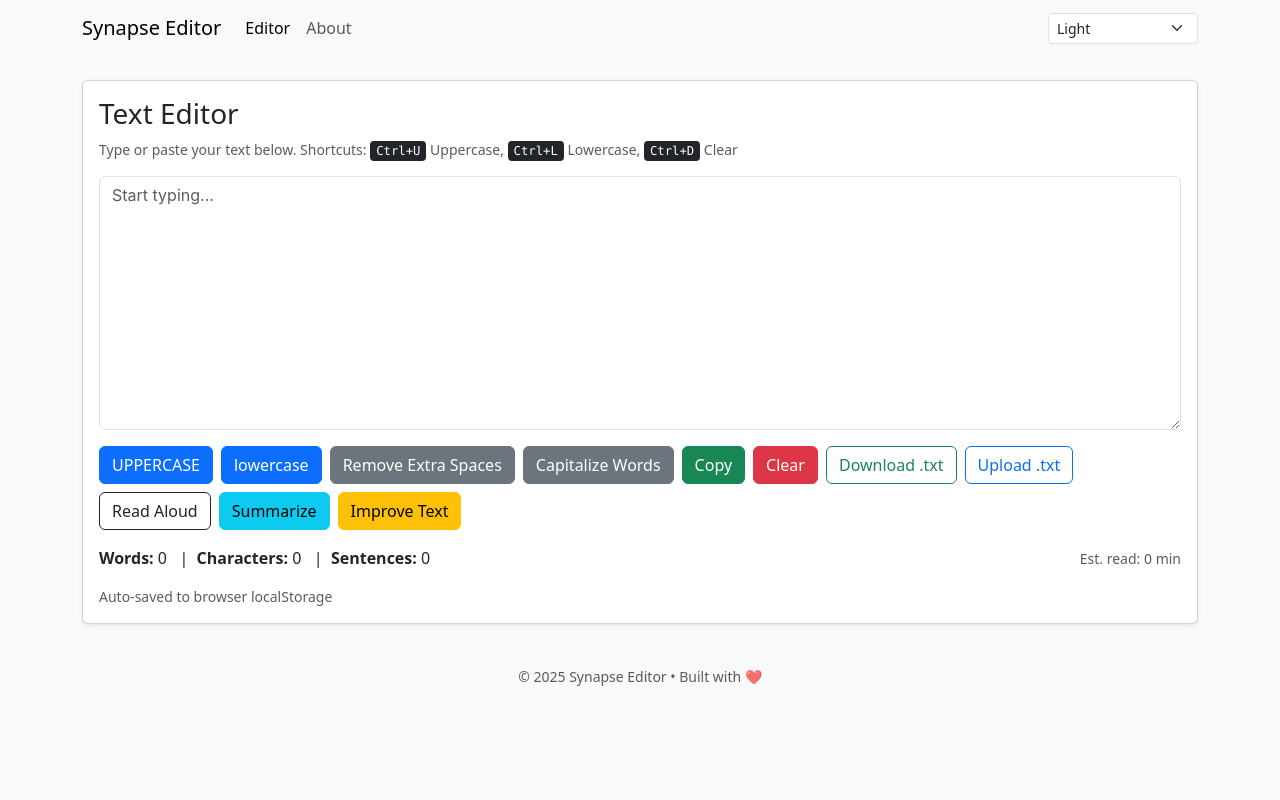
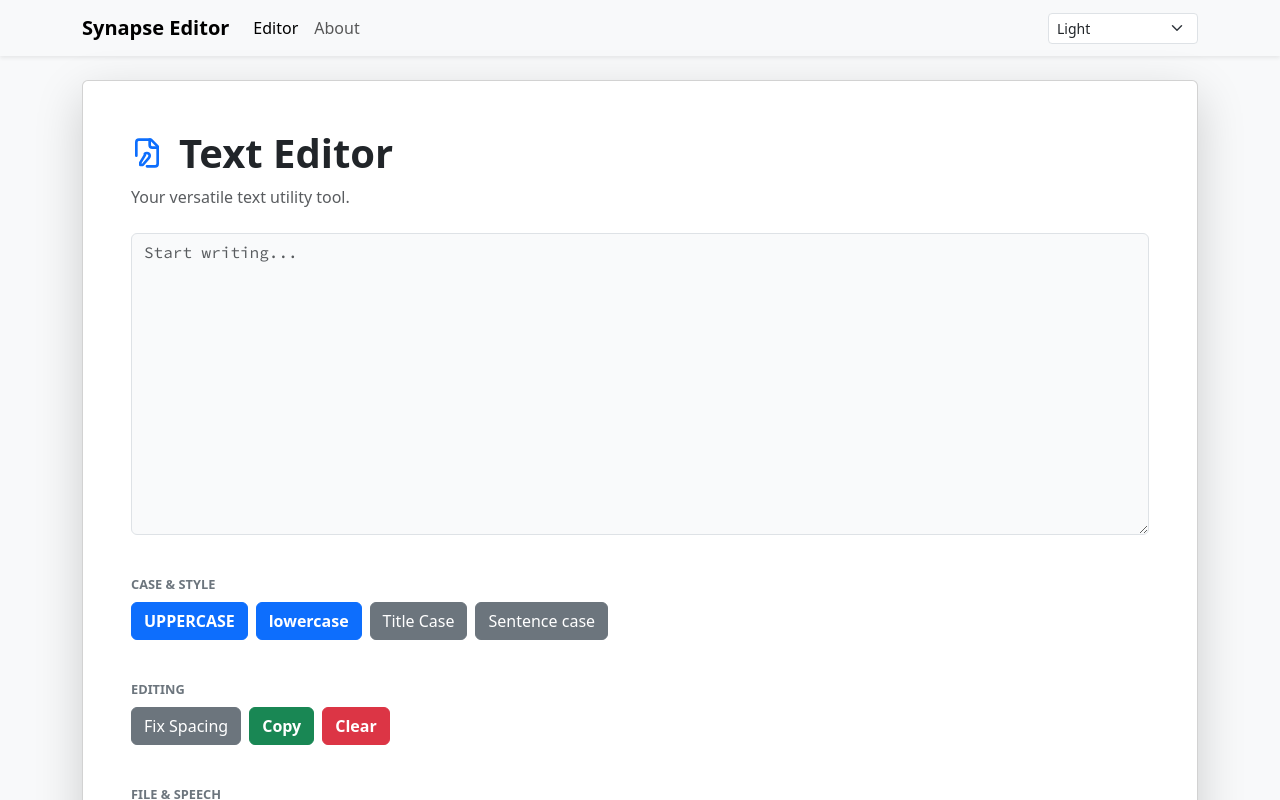
Before and after one commit to PrathaMesh3056/Text-Editor, a React (Vite) app: page / in a window 1280 px wide. Shown: the top 800 px of the page. Built offline with nearby package versions, Linux system fonts and the light colour scheme.

Commit message:
Final fix: Add resilient Telegram messaging

```diff
--- a/src/Navbar.jsx
+++ b/src/Navbar.jsx
@@ -2,10 +2,11 @@
 import React from "react";
 
 function Navbar({ onNavigate, currentPage, theme, onThemeChange }) {
+  // UPDATED: Added "shadow-sm" class for a subtle lift
   return (
-    <nav className={`navbar navbar-expand-lg navbar-${theme === "dark" ? "dark" : "light"} bg-${theme === "dark" ? "dark" : "light"}`}>
+    <nav className={`navbar navbar-expand-lg navbar-${theme === "dark" ? "dark" : "light"} bg-${theme === "dark" ? "dark" : "light"} shadow-sm`}>
       <div className="container">
-        <a className="navbar-brand" href="#" onClick={(e) => { e.preventDefault(); onNavigate("editor"); }}>
+        <a className="navbar-brand fw-bold" href="#" onClick={(e) => { e.preventDefault(); onNavigate("editor"); }}>
           Synapse Editor
         </a>
         <button className="navbar-toggler" type="button" data-bs-toggle="collapse" data-bs-target="#navmenu">
--- a/src/TextEditor.jsx
+++ b/src/TextEditor.jsx
@@ -1,27 +1,55 @@
-// TextEditor.jsx
 import React, { useEffect, useState, useRef } from "react";
 import StatsPanel from "./StatsPanel";
-import AiModal from "./AiModal"; // <-- Import the new modal component
+import AiModal from "./AiModal";
 
 function TextEditor({ showAlert, theme }) {
   const [text, setText] = useState(() => localStorage.getItem("editorText") || "");
   const [isAiLoading, setIsAiLoading] = useState(false);
-
-  // --- New state for our modal ---
   const [showAiModal, setShowAiModal] = useState(false);
   const [modalContent, setModalContent] = useState('');
   const [modalTitle, setModalTitle] = useState('');
-
+  const [modalAction, setModalAction] = useState('');
   const fileInputRef = useRef();
 
-  // ... (all your existing useEffects and functions like toUpperCase, etc., remain unchanged)
+  // --- Utility Functions (including NEW ones) ---
+
+  const toTitleCase = () => {
+    setText(t => {
+      const newText = t.replace(/\w\S*/g, (word) =>
+        word.charAt(0).toUpperCase() + word.substr(1).toLowerCase()
+      );
+      showAlert("Converted to Title Case");
+      return newText;
+    });
+  };
+
+  const toSentenceCase = () => {
+    setText(t => {
+      const newText = t.toLowerCase().replace(/(^\s*\w|[.!?]\s*\w)/g, (c) => c.toUpperCase());
+      showAlert("Converted to Sentence Case");
+      return newText;
+    });
+  };
+
+  const findSource = () => {
+    const selectedText = window.getSelection().toString().trim();
+    if (selectedText) {
+      const url = `https://scholar.google.com/scholar?q=${encodeURIComponent(selectedText)}`;
+      window.open(url, '_blank');
+      showAlert("Searching for source on Google Scholar");
+    } else {
+      showAlert("Please highlight some text to find a source", "warning");
+    }
+  };
+
+  // --- All your existing functions ---
+  useEffect(() => { const id = setTimeout(() => { localStorage.setItem("editorText", text); }, 700); return () => clearTimeout(id); }, [text]);
   const handleChange = (e) => setText(e.target.value);
   const toUpperCase = () => { setText((t) => { const n = t.toUpperCase(); showAlert("Converted to UPPERCASE"); return n; }); };
   const toLowerCase = () => { setText((t) => { const n = t.toLowerCase(); showAlert("Converted to lowercase"); return n; }); };
   const clearText = () => { setText(""); showAlert("Cleared text", "warning"); };
   const copyText = async () => { try { await navigator.clipboard.writeText(text); showAlert("Copied to clipboard"); } catch { showAlert("Copy failed", "danger"); } };
   const removeExtraSpaces = () => { setText((t) => { const n = t.replace(/\s+/g, " ").trim(); showAlert("Removed extra spaces"); return n; }); };
-  const capitalizeWords = () => { setText((t) => { const n = t.replace(/\w\S*/g, (w) => w.charAt(0).toUpperCase() + w.substr(1).toLowerCase()); showAlert("Capitalized each word"); return n; }); };
   const downloadTxt = () => { const blob = new Blob([text], { type: "text/plain;charset=utf-8" }); const url = URL.createObjectURL(blob); const a = document.createElement("a"); a.href = url; a.download = "notes.txt"; a.click(); URL.revokeObjectURL(url); showAlert("Downloaded as notes.txt"); };
   const uploadTxt = (file) => { if (!file) return; const reader = new FileReader(); reader.onload = (e) => { setText(e.target.result); showAlert(`Loaded ${file.name}`); }; reader.readAsText(file); };
   const handleFileSelect = (e) => { const f = e.target.files[0]; uploadTxt(f); e.target.value = ""; };
@@ -36,20 +64,19 @@ function TextEditor({ showAlert, theme }) {
     }
     setIsAiLoading(true);
     const apiUrl = import.meta.env.VITE_API_URL;
-
     try {
-      const response = await fetch(`${apiUrl}/api/generate`, {
-        method: 'POST',
-        headers: { 'Content-Type': 'application/json' },
-        body: JSON.stringify({ text, action }),
-      });
-
+      const response = await fetch(`${apiUrl}/api/generate`, { method: 'POST', headers: { 'Content-Type': 'application/json' }, body: JSON.stringify({ text, action }), });
       if (!response.ok) throw new Error(`API error: ${response.statusText}`);
-
       const data = await response.json();
 
-      // --- Instead of setText, we now show the modal ---
-      setModalTitle(`AI Suggestions for "${action.charAt(0).toUpperCase() + action.slice(1)}"`);
+      const titleMap = {
+          improve: 'AI Improvement Suggestions',
+          summarize: 'AI Summary',
+          formatCitation: 'AI Generated Citations'
+      };
+
+      setModalTitle(titleMap[action] || 'AI Suggestions');
+      setModalAction(action); // Let the modal know which action it's for
       setModalContent(data.result);
       setShowAiModal(true);
 
@@ -61,7 +88,6 @@ function TextEditor({ showAlert, theme }) {
     }
   };
 
-  // --- New function to handle selection from the modal ---
   const handleSuggestionSelect = (suggestion) => {
     setText(suggestion);
     setShowAiModal(false);
@@ -69,52 +95,66 @@ function TextEditor({ showAlert, theme }) {
   };
 
   return (
-    <> {/* Use a fragment to wrap the component and the modal */}
-      <AiModal
-        show={showAiModal}
-        onHide={() => setShowAiModal(false)}
-        title={modalTitle}
-        content={modalContent}
-        onSelect={handleSuggestionSelect}
-      />
+    <>
+      <AiModal show={showAiModal} onHide={() => setShowAiModal(false)} title={modalTitle} content={modalContent} onSelect={handleSuggestionSelect} action={modalAction}/>
+      <div className="card shadow-lg">
+        <div className="card-body p-4 p-sm-5">
+            <div className="d-flex align-items-center gap-3 mb-2">
+                 <svg xmlns="http://www.w3.org/2000/svg" width="32" height="32" viewBox="0 0 24 24" fill="none" stroke="currentColor" strokeWidth="2" strokeLinecap="round" strokeLinejoin="round" className="text-primary"><path d="M12 22h6a2 2 0 0 0 2-2V7l-5-5H6a2 2 0 0 0-2 2v10"/><path d="M14 2v4a2 2 0 0 0 2 2h4"/><path d="M10.4 12.6a2 2 0 1 1 3 3L8.8 21H7v-1.8l3.4-5.6Z"/></svg>
+                <h3 className="card-title display-6 fw-bolder mb-0">Text Editor</h3>
+            </div>
+          <p className="text-muted mb-4">Your versatile text utility tool.</p>
+          <textarea
+            className="form-control editor-textarea mb-4"
+            rows="12"
+            value={text}
+            onChange={handleChange}
+            placeholder="Start writing..."
+            style={{
+              background: theme === "dark" ? "#2a2a2a" : "#f9fafb",
+              color: theme === "dark" ? "#eaeaea" : "#1f2937",
+            }}
+          />
 
-      <div className="card shadow-sm">
-        <div className="card-body">
-          {/* ... all your existing JSX for the text editor card ... */}
-          {/* The content of the card itself (textarea, buttons, etc.) doesn't need to change */}
-           <h3 className="card-title">Text Editor</h3>
-            <p className="text-muted small">Type or paste your text below. Shortcuts: <kbd>Ctrl+U</kbd> Uppercase, <kbd>Ctrl+L</kbd> Lowercase, <kbd>Ctrl+D</kbd> Clear</p>
-            <textarea
-              className="form-control mb-3"
-              rows="10"
-              value={text}
-              onChange={handleChange}
-              placeholder="Start typing..."
-              style={{
-                background: theme === "dark" ? "#121212" : undefined,
-                color: theme === "dark" ? "#eaeaea" : undefined,
-              }}
-            />
-            <div className="d-flex flex-wrap gap-2 mb-3">
-              <button className="btn btn-primary" onClick={toUpperCase} disabled={isAiLoading}>UPPERCASE</button>
-              <button className="btn btn-primary" onClick={toLowerCase} disabled={isAiLoading}>lowercase</button>
-              <button className="btn btn-secondary" onClick={removeExtraSpaces} disabled={isAiLoading}>Remove Extra Spaces</button>
-              <button className="btn btn-secondary" onClick={capitalizeWords} disabled={isAiLoading}>Capitalize Words</button>
-              <button className="btn btn-success" onClick={copyText} disabled={isAiLoading}>Copy</button>
-              <button className="btn btn-danger" onClick={clearText} disabled={isAiLoading}>Clear</button>
-              <button className="btn btn-outline-success" onClick={downloadTxt} disabled={isAiLoading}>Download .txt</button>
-              <button className="btn btn-outline-primary" onClick={() => fileInputRef.current.click()} disabled={isAiLoading}>Upload .txt</button>
-              <input ref={fileInputRef} type="file" accept=".txt" onChange={handleFileSelect} style={{ display: "none" }}/>
-              <button className="btn btn-outline-dark" onClick={speaking} disabled={isAiLoading}>Read Aloud</button>
-              <button className="btn btn-info" onClick={() => handleAiAction('summarize')} disabled={isAiLoading}>
-                {isAiLoading ? 'Working...' : 'Summarize'}
-              </button>
-              <button className="btn btn-warning" onClick={() => handleAiAction('improve')} disabled={isAiLoading}>
-                {isAiLoading ? 'Working...' : 'Improve Text'}
-              </button>
-            </div>
-            <StatsPanel text={text} readingTime={readingTime} />
-            <div className="small text-muted mt-3">Auto-saved to browser localStorage</div>
+          <div className="d-grid gap-4">
+              <div>
+                  <div className="button-group-label">Case & Style</div>
+                  <div className="d-flex flex-wrap gap-2">
+                      <button className="btn btn-primary fw-semibold" onClick={toUpperCase} disabled={isAiLoading}>UPPERCASE</button>
+                      <button className="btn btn-primary fw-semibold" onClick={toLowerCase} disabled={isAiLoading}>lowercase</button>
+                      <button className="btn btn-secondary" onClick={toTitleCase} disabled={isAiLoading}>Title Case</button>
+                      <button className="btn btn-secondary" onClick={toSentenceCase} disabled={isAiLoading}>Sentence case</button>
+                  </div>
+              </div>
+              <div>
+                  <div className="button-group-label">Editing</div>
+                  <div className="d-flex flex-wrap gap-2">
+                      <button className="btn btn-secondary" onClick={removeExtraSpaces} disabled={isAiLoading}>Fix Spacing</button>
+                      <button className="btn btn-success fw-semibold" onClick={copyText} disabled={isAiLoading}>Copy</button>
+                      <button className="btn btn-danger fw-semibold" onClick={clearText} disabled={isAiLoading}>Clear</button>
+                  </div>
+              </div>
+              <div>
+                  <div className="button-group-label">File & Speech</div>
+                  <div className="d-flex flex-wrap gap-2">
+                      <button className="btn btn-outline-secondary" onClick={downloadTxt} disabled={isAiLoading}>Download .txt</button>
+                      <button className="btn btn-outline-secondary" onClick={() => fileInputRef.current.click()} disabled={isAiLoading}>Upload .txt</button>
+                      <input ref={fileInputRef} type="file" accept=".txt" onChange={handleFileSelect} style={{ display: "none" }}/>
+                      <button className="btn btn-outline-secondary" onClick={speaking} disabled={isAiLoading}>Read Aloud</button>
+                  </div>
+              </div>
+              <div>
+                  <div className="button-group-label">AI & Research</div>
+                  <div className="d-flex flex-wrap gap-2">
+                      <button className="btn btn-ai fw-semibold" onClick={() => handleAiAction('summarize')} disabled={isAiLoading}>{isAiLoading ? 'Working...' : 'Summarize'}</button>
+                      <button className="btn btn-ai fw-semibold" onClick={() => handleAiAction('improve')} disabled={isAiLoading}>{isAiLoading ? 'Working...' : 'Improve Text'}</button>
+                      <button className="btn btn-ai fw-semibold" onClick={() => handleAiAction('formatCitation')} disabled={isAiLoading}>{isAiLoading ? 'Working...' : 'Format Citation'}</button>
+                      <button className="btn btn-outline-ai fw-semibold" onClick={findSource} disabled={isAiLoading}>Find Source</button>
+                  </div>
+              </div>
+          </div>
+          <hr className="my-4"/>
+          <StatsPanel text={text} readingTime={readingTime} />
         </div>
       </div>
     </>
--- a/src/index.css
+++ b/src/index.css
@@ -1,104 +1,85 @@
- /* index.css - add to your existing file or replace if you want these themes */
+ /* index.css */
+/* index.css */
+@import url('https://fonts.googleapis.com/css2?family=Inter:wght@400;500;700&family=Source+Code+Pro&display=swap');
+
+:root {
+  --border-radius: 12px;
+  --shadow-sm: 0 4px 6px -1px rgb(0 0 0 / 0.1), 0 2px 4px -2px rgb(0 0 0 / 0.1);
+  --shadow-lg: 0 10px 15px -3px rgb(0 0 0 / 0.1), 0 4px 6px -4px rgb(0 0 0 / 0.1);
+  --bs-primary: #0d6efd;
+  --bs-secondary: #6c757d;
+  --bs-success: #198754;
+  --bs-danger: #dc3545;
+  --ai-color: #4f46e5;
+  --font-sans-serif: 'Inter', system-ui, -apple-system, BlinkMacSystemFont, 'Segoe UI', Roboto, Oxygen, Ubuntu, Cantarell, 'Open Sans', 'Helvetica Neue', sans-serif;
+  --font-monospace: 'Source Code Pro', monospace;
+}
 
 body {
-  transition: background-color 0.25s ease, color 0.25s ease;
+  font-family: var(--font-sans-serif);
+  transition: background-color 0.3s ease, color 0.3s ease;
+  -webkit-font-smoothing: antialiased;
+  -moz-osx-font-smoothing: grayscale;
 }
 
-/* Card styling */
-.card {
-  border-radius: 12px;
+/* --- THEME DEFINITIONS --- */
+.theme-light { background-color: #f8f9fa; color: #212529; }
+.theme-light .card, .theme-light .modal-content, .theme-light .navbar { background-color: #ffffff; }
+.theme-dark { background-color: #121212; color: #e0e0e0; }
+.theme-dark .card, .theme-dark .modal-content, .theme-dark .navbar { background-color: #1e1e1e; border: 1px solid #333; }
+.theme-dark .btn-close { filter: invert(1); }
+.theme-dark .text-muted { color: #888 !important; }
+.theme-ocean { background-color: #e6f7ff; color: #034c7c; }
+.theme-forest { background-color: #f0fff4; color: #1e4620; }
+.theme-sunset { background-color: #fff8f0; color: #6e440e; }
+.theme-ocean .card, .theme-ocean .modal-content, .theme-ocean .navbar,
+.theme-forest .card, .theme-forest .modal-content, .theme-forest .navbar,
+.theme-sunset .card, .theme-sunset .modal-content, .theme-sunset .navbar { background-color: #ffffff; }
+
+
+/* --- COMPONENT STYLES --- */
+.card { border-radius: var(--border-radius); border: none; }
+.navbar { box-shadow: var(--shadow-sm); }
+.editor-textarea { font-family: var(--font-monospace); font-size: 1rem; padding: 1rem; }
+
+/* --- BUTTON SYSTEM --- */
+.btn {
+  border-radius: 8px;
+  transition: all 0.2s ease-in-out;
 }
+.btn:hover {
+  transform: translateY(-2px);
+  box-shadow: var(--shadow-sm);
+}
+.btn-secondary { background-color: #5a6572; border-color: #5a6572; }
+.btn-secondary:hover { background-color: #49525c; border-color: #49525c; }
+.btn-ai { background-color: var(--ai-color); border-color: var(--ai-color); color: white; }
+.btn-ai:hover { background-color: #4338ca; border-color: #4338ca; }
+.btn-outline-ai { color: var(--ai-color); border-color: var(--ai-color); }
+.btn-outline-ai:hover { background-color: var(--ai-color); color: white; }
+.button-group-label {
+  font-size: 0.8rem;
+  font-weight: 700;
+  color: #6c757d;
+  text-transform: uppercase;
+  margin-bottom: 0.5rem;
+  margin-top: 1rem;
+}
+.theme-dark .button-group-label { color: #aaa; }
 
-/* Themes */
-.theme-light {
-  background: #f8f9fa;
-  color: #212529;
-}
 
-.theme-dark {
-  background: #0b0b0b;
-  color: #e9ecef;
-}
-
-.theme-dark .card {
-  background: #131313;
-  color: #e9ecef;
-  border: 1px solid rgba(255,255,255,0.03);
-}
-
-.theme-ocean {
-  background: linear-gradient(180deg,#e6f2ff 0,#f7fbff 100%);
-  color: #05386b;
-}
-
-.theme-forest {
-  background: linear-gradient(180deg,#eafaf1 0,#fbfffb 100%);
-  color: #0b3d2e;
-}
-
-.theme-sunset {
-  background: linear-gradient(180deg,#fff4e6 0,#fffaf6 100%);
-  color: #5a2a00;
-}
-
-/* Small responsive niceties */
-textarea.form-control {
-  font-family: "Inter", system-ui, -apple-system, "Segoe UI", Roboto, "Helvetica Neue", Arial;
-}
-
-/* index.css - add to your existing file or replace if you want these themes */
-
-body {
-  transition: background-color 0.25s ease, color 0.25s ease;
-}
-
-/* Card styling */
-.card {
-  border-radius: 12px;
-}
-
-/* Themes */
-.theme-light {
-  background: #f8f9fa;
-  color: #212529;
-}
-
-.theme-dark {
-  background: #0b0b0b;
-  color: #e9ecef;
-}
-
-.theme-dark .card {
-  background: #131313;
-  color: #e9ecef;
-  border: 1px solid rgba(255,255,255,0.03);
-}
-
-.theme-ocean {
-  background: linear-gradient(180deg,#e6f2ff 0,#f7fbff 100%);
-  color: #05386b;
-}
-
-.theme-forest {
-  background: linear-gradient(180deg,#eafaf1 0,#fbfffb 100%);
-  color: #0b3d2e;
-}
-
-.theme-sunset {
-  background: linear-gradient(180deg,#fff4e6 0,#fffaf6 100%);
-  color: #5a2a00;
-}
-
-/* Small responsive niceties */
-textarea.form-control {
-  font-family: "Inter", system-ui, -apple-system, "Segoe UI", Roboto, "Helvetica Neue", Arial;
-}
-
-/* Add these new styles for the alert container */
+/* --- MODAL & ALERT STYLES --- */
 .alert-container {
   position: fixed;
-  top: 20px;
+  top: 80px;
   right: 20px;
-  z-index: 1050; /* Ensures it's above most other content */
-  min-width: 300px; /* Optional: gives the alert a consistent width */
+  z-index: 1050;
+  min-width: 350px;
 }
+.modal-content { border-radius: var(--border-radius); border: none; box-shadow: var(--shadow-lg); }
+.modal-backdrop.show {
+  --bs-backdrop-opacity: 0.7;
+  backdrop-filter: blur(4px);
+}
+.citation-block { margin-bottom: 1rem; }
+.citation-block strong { color: var(--ai-color); }
```
Also changed, not shown: server.js (+6 -19 lines), src/AiModal.jsx (+49 -30 lines).
